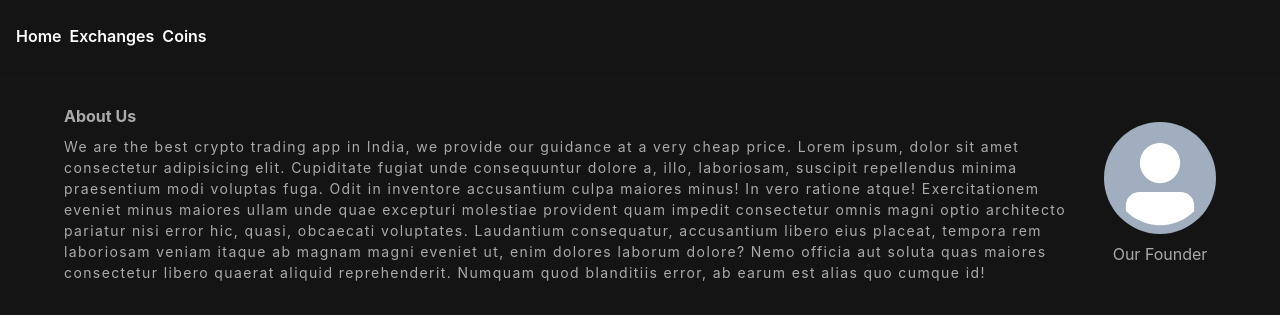
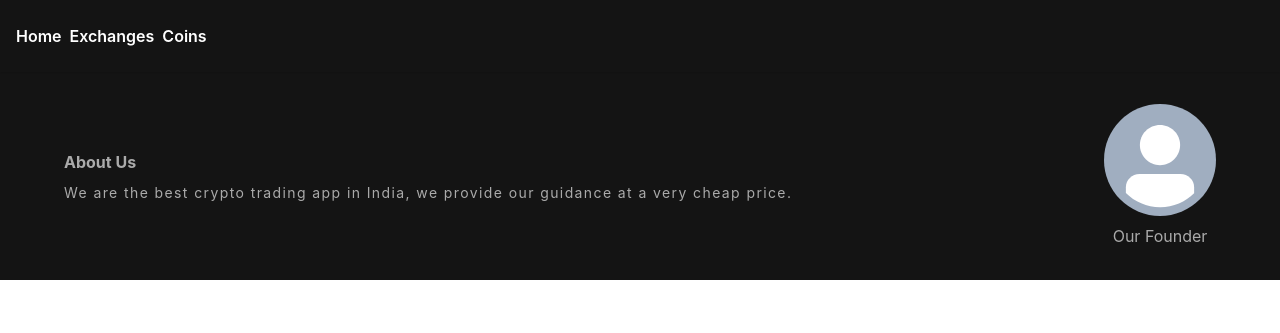
Before and after one commit to Dineshyagnik/crypto-app, a React (Create React App) app: page /coin/1 in a window 1280 px wide. Shown: the top 333 px of the page. Built offline with nearby package versions, Linux system fonts and the light colour scheme; no server answers.

Commit message:
fixes data

```diff
--- a/src/components/Footer.jsx
+++ b/src/components/Footer.jsx
@@ -27,7 +27,6 @@ const Footer = () => {
                     >
                         We are the best crypto trading app in India, we provide our guidance
                         at a very cheap price.
-                        Lorem ipsum, dolor sit amet consectetur adipisicing elit. Cupiditate fugiat unde consequuntur dolore a, illo, laboriosam, suscipit repellendus minima praesentium modi voluptas fuga. Odit in inventore accusantium culpa maiores minus! In vero ratione atque! Exercitationem eveniet minus maiores ullam unde quae excepturi molestiae provident quam impedit consectetur omnis magni optio architecto pariatur nisi error hic, quasi, obcaecati voluptates. Laudantium consequatur, accusantium libero eius placeat, tempora rem laboriosam veniam itaque ab magnam magni eveniet ut, enim dolores laborum dolore? Nemo officia aut soluta quas maiores consectetur libero quaerat aliquid reprehenderit. Numquam quod blanditiis error, ab earum est alias quo cumque id!
                     </Text>
                 </VStack>
                 <VStack>
```
